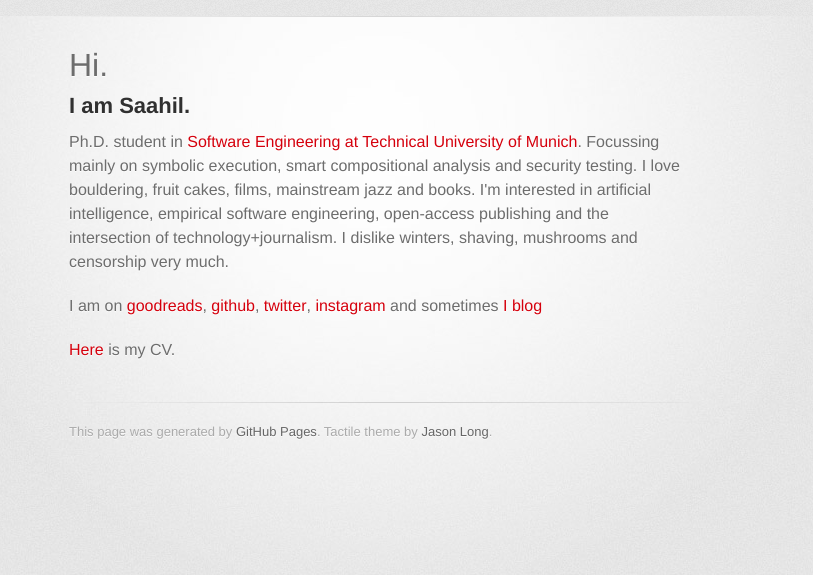
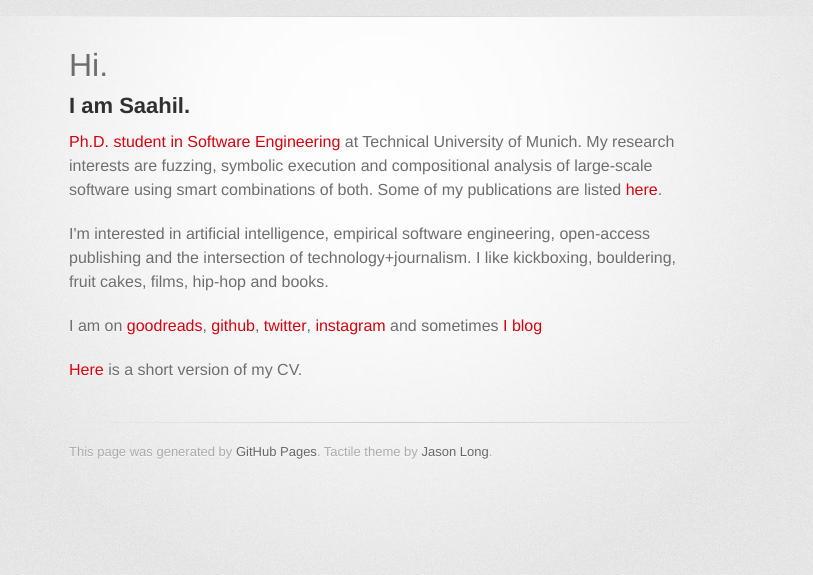
Before and after one commit to saahil/saahil.github.io, a Jekyll site: the page index.html, which Jekyll copies as it is, in a window 1280 px wide. Shown: the top 575 px of the page, without its empty margins (261-1074 px from the left). Built offline with Jekyll 4.4.1, drawn with Linux system fonts in a browser that asks for light colours; some web fonts are replaced.

Commit message:
adding scholar link

```diff
--- a/index.html
+++ b/index.html
@@ -26,11 +26,13 @@
 <h2>
 <a name="i-am-saahil-" class="anchor" href="#i-am-saahil-"><span class="octicon octicon-link"></span></a>I am Saahil. </h2>
 
-<p>Ph.D. student in <a href='http://www22.in.tum.de/en/ognawala/'>Software Engineering at Technical University of Munich</a>. Focussing mainly on symbolic execution, smart compositional analysis and security testing. I love bouldering, fruit cakes, films, mainstream jazz and books. I'm interested in artificial intelligence, empirical software engineering, open-access publishing and the intersection of technology+journalism. I dislike winters, shaving, mushrooms and censorship very much. </p>
+<p><a href='http://www22.in.tum.de/en/ognawala/'>Ph.D. student in Software Engineering</a> at Technical University of Munich. My research interests are fuzzing, symbolic execution and compositional analysis of large-scale software using smart combinations of both. Some of my publications are listed <a href='https://scholar.google.de/citations?user=CB8116EAAAAJ'>here</a>.
+
+<p>I'm interested in artificial intelligence, empirical software engineering, open-access publishing and the intersection of technology+journalism. I like kickboxing, bouldering, fruit cakes, films, hip-hop and books.</p>
 
 <p>I am on <a href="http://www.goodreads.com/user/show/4789323-saahil-ognawala">goodreads</a>, <a href="http://github.com/saahil">github</a>, <a href="http://twitter.com/saahil">twitter</a>, <a href="http://instagram.com/saahil_in">instagram</a> and sometimes <a href="https://medium.com/@saahil">I blog</a></p>
-<p><a href="files/SaahilOgnawala.pdf">Here</a> is my CV.</p>
-        </section>
+<p><a href="files/SaahilOgnawala.pdf">Here</a> is a short version of my CV.</p>
+</section>
 
         <footer>
           This page was generated by <a href="http://pages.github.com">GitHub Pages</a>. Tactile theme by <a href="https://twitter.com/jasonlong">Jason Long</a>.
```
